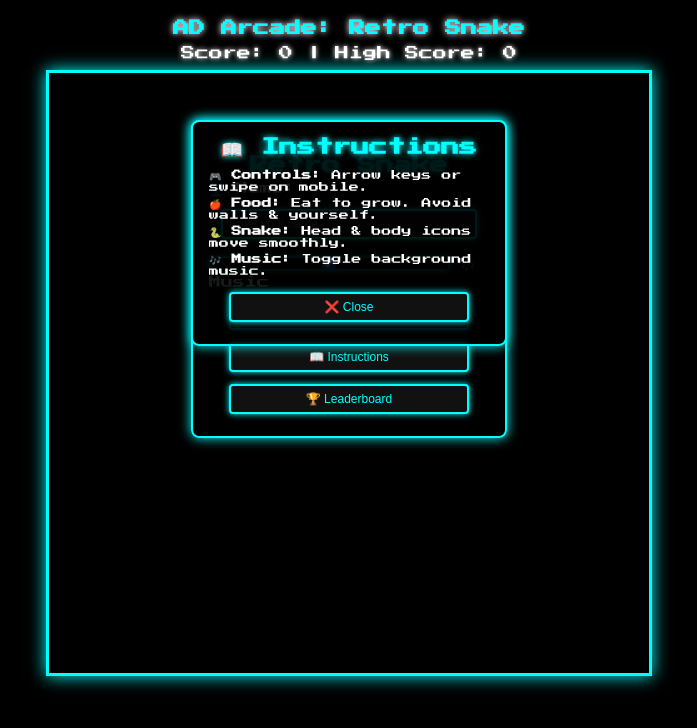
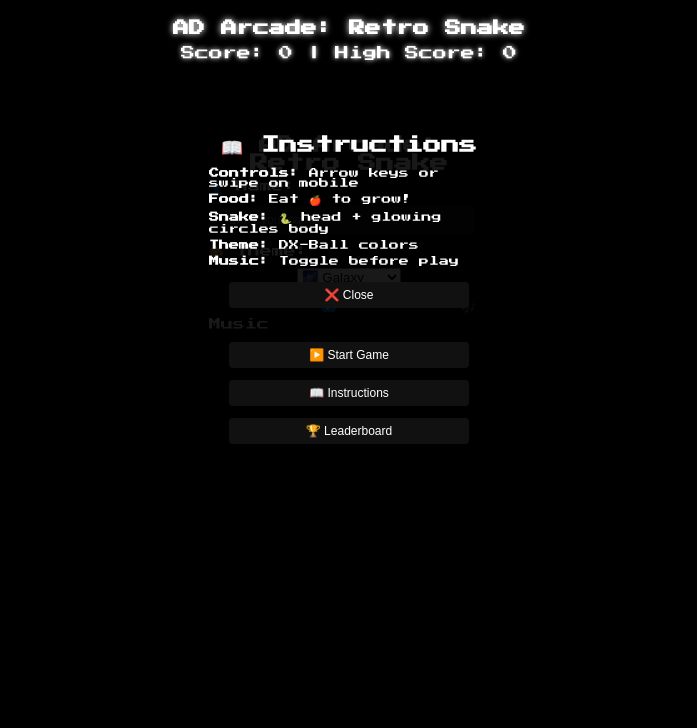
Before and after one commit to Adityasuresh109/AD-Arcade-Retro-Snake, a plain HTML site: page index.html in a window 1280 px wide. Both pictures are taken after a click on the button "📖 Instructions". Shown: the whole page, without its empty margins (291-988 px from the left). Drawn offline with Linux system fonts and the light colour scheme.

Commit message:
Update index.html

```diff
--- a/index.html
+++ b/index.html
@@ -2,56 +2,78 @@
 <html lang="en">
 <head>
   <meta charset="UTF-8" />
+  <meta name="viewport" content="width=device-width, initial-scale=1.0"/>
   <title>AD Arcade: Retro Snake</title>
   <link rel="stylesheet" href="style.css" />
-  <style>@import url('https://fonts.googleapis.com/css2?family=Press+Start+2P&display=swap');</style>
+  <style>
+    @import url('https://fonts.googleapis.com/css2?family=Press+Start+2P&display=swap');
+  </style>
 </head>
-<body class="classic">
-  <!-- Login Panel -->
+<body class="galaxy">
+
+  <!-- 🎮 Landing Panel -->
   <div id="loginScreen" class="panel">
     <h1><strong>AD Arcade: Retro Snake</strong></h1>
     <label for="playerName">👤 Name:</label>
-    <input type="text" id="playerName" placeholder="Enter your name" required />
-    <label for="musicToggle"><input type="checkbox" id="musicToggle" checked /> 🎶 Music</label>
+    <input type="text" id="playerName" placeholder="Enter your name" />
+
+    <label for="themeSelect">🎨 Theme:</label>
+    <select id="themeSelect">
+      <option value="galaxy">🌌 Galaxy</option>
+      <option value="neon">🌟 Neon Grid</option>
+      <option value="ice">❄️ Ice Realm</option>
+      <option value="inferno">🔥 Inferno</option>
+    </select>
+
+    <label>
+      <input type="checkbox" id="musicToggle" checked /> 🎶 Music
+    </label>
+
     <button id="startGameBtn" class="no-select">▶️ Start Game</button>
     <button id="viewInstructionsBtn" class="no-select">📖 Instructions</button>
     <button id="viewLeaderboardBtn" class="no-select">🏆 Leaderboard</button>
   </div>
 
-  <!-- Instructions Panel -->
+  <!-- 📖 Instructions Panel -->
   <div id="instructionsPanel" class="panel hidden">
     <h2>📖 Instructions</h2>
     <ul class="instructions-list">
-      <li><strong>🎮 Controls:</strong> Arrow keys or swipe on mobile.</li>
-      <li><strong>🍎 Food:</strong> Eat to grow. Avoid walls & yourself.</li>
-      <li><strong>🐍 Snake:</strong> Head & body icons move smoothly.</li>
-      <li><strong>🎶 Music:</strong> Toggle background music.</li>
+      <li><strong>Controls:</strong> Arrow keys or swipe on mobile</li>
+      <li><strong>Food:</strong> Eat 🍎 to grow!</li>
+      <li><strong>Snake:</strong> 🐍 head + glowing circles body</li>
+      <li><strong>Theme:</strong> DX-Ball colors</li>
+      <li><strong>Music:</strong> Toggle before play</li>
     </ul>
     <button id="closeInstructionsBtn" class="no-select">❌ Close</button>
   </div>
 
-  <!-- Leaderboard Panel -->
+  <!-- 🏆 Leaderboard Panel -->
   <div id="leaderboardPanel" class="panel hidden">
     <h2>🏆 Top 10 Scores</h2>
     <ul id="leaderboardList"></ul>
     <button id="closeLeaderboardBtn" class="no-select">❌ Close</button>
   </div>
 
-  <!-- Game UI -->
+  <!-- 🎮 Game UI -->
   <h2 id="gameTitle" class="hidden">AD Arcade: Retro Snake</h2>
-  <div id="scoreboard" class="hidden">Score: <span id="score">0</span> | High Score: <span id="highscore">0</span></div>
+  <div id="scoreboard" class="hidden">
+    Score: <span id="score">0</span> |
+    High Score: <span id="highscore">0</span>
+  </div>
+
+  <!-- 🕹 Playing Area -->
   <canvas id="gameCanvas" class="hidden"></canvas>
 
-  <!-- Game Over Modal -->
+  <!-- 💀 Game Over Modal -->
   <div id="gameOverModal" class="panel hidden">
     <h2>💀 Game Over</h2>
     <p>Your Score: <span id="finalScore">0</span></p>
     <button onclick="location.reload()" class="no-select">🔁 Restart</button>
   </div>
 
-  <!-- Music -->
+  <!-- 🎶 Music -->
   <audio id="bgMusic" loop preload="auto">
-    <source src="background.mp3" type="audio/mp3"/>
+    <source src="background.mp3" type="audio/mp3" />
   </audio>
 
   <script src="script.js"></script>
```
